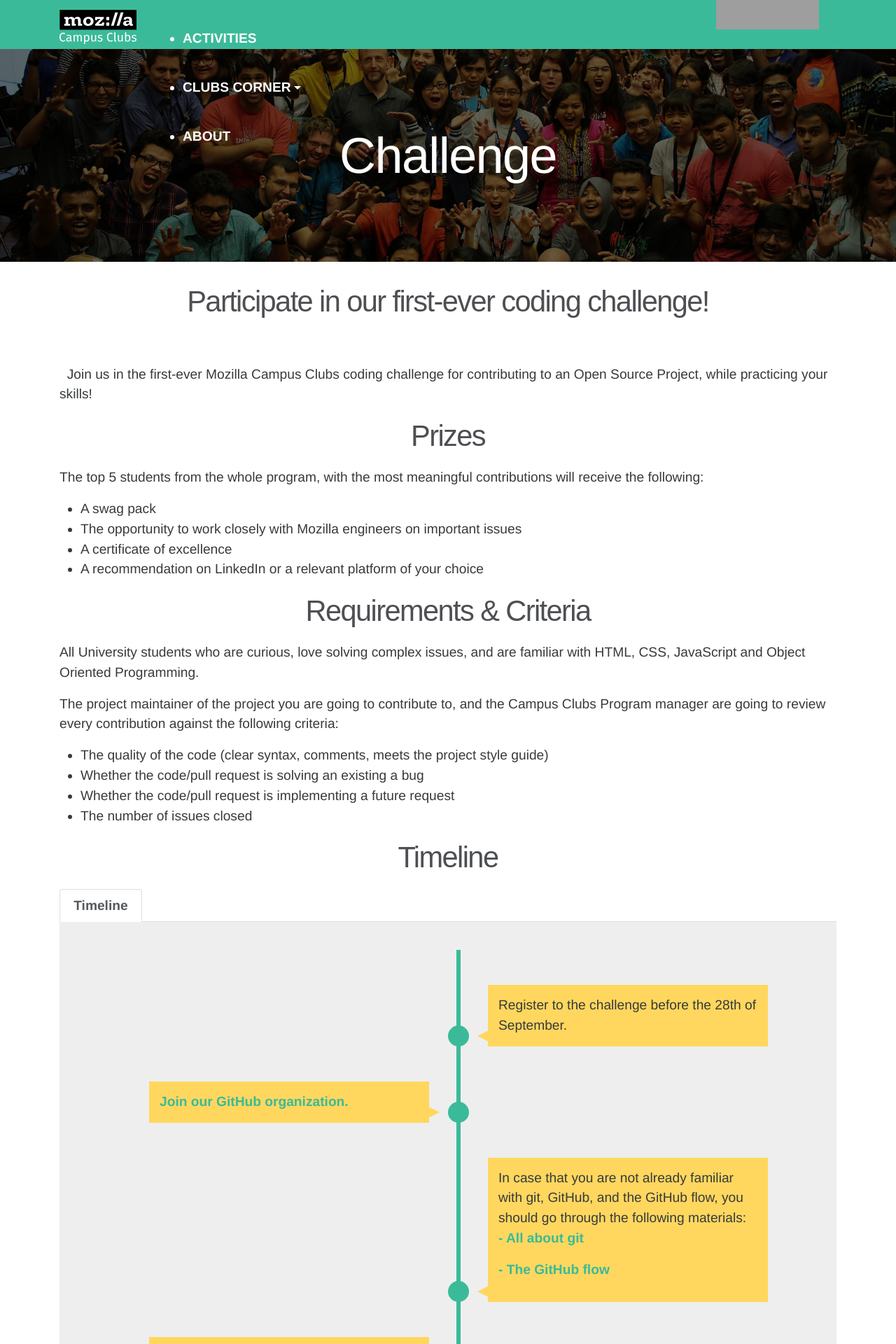
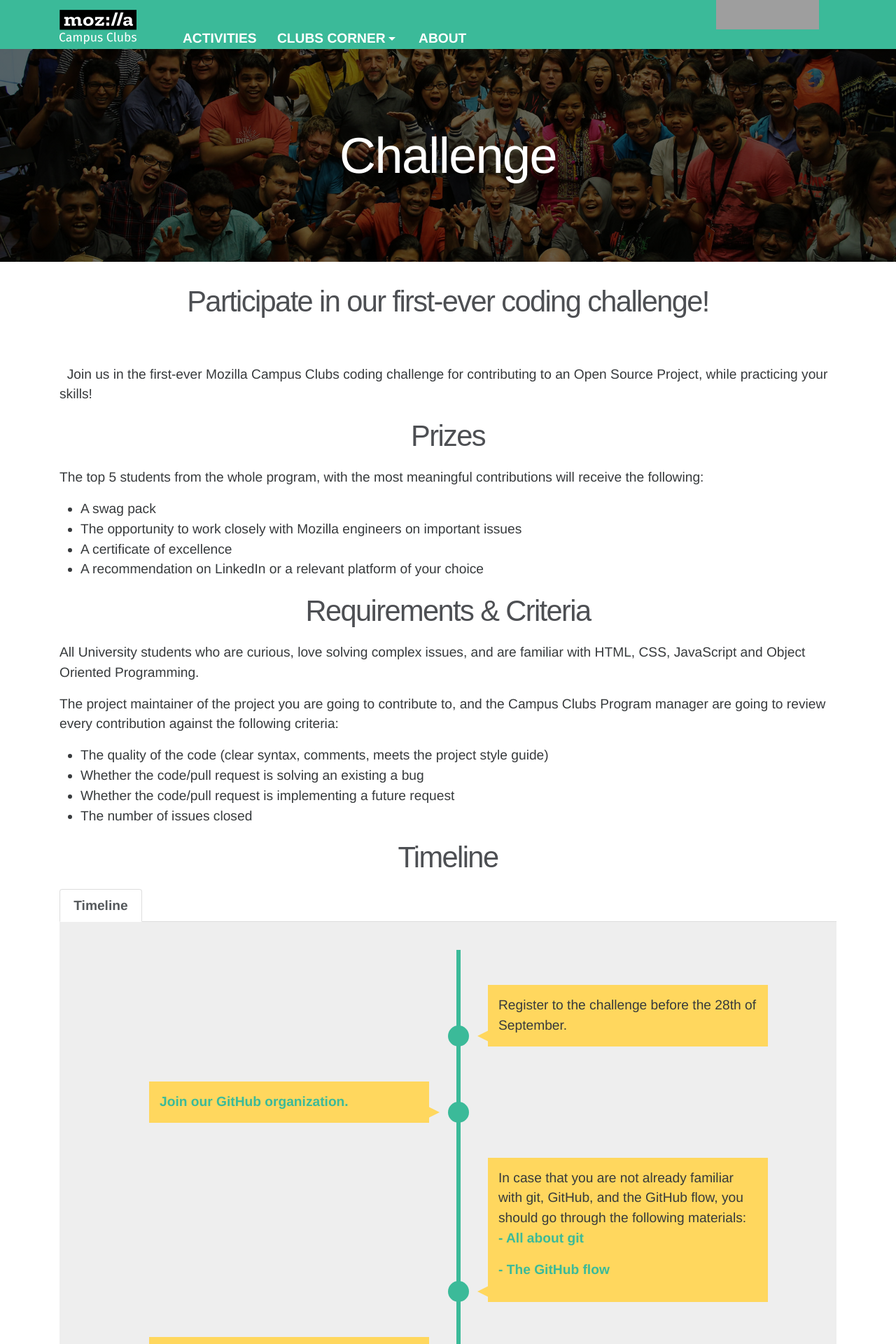
Before and after one commit to mozilla/mozilla-campus-clubs, a Jekyll site: the page built from _pages/challenge.md, in a window 1280 px wide. Shown: the top 1920 px of the page at 70% size. Built offline with Jekyll 4.4.1, drawn with Linux system fonts in a browser that asks for light colours; some web fonts are replaced; grey boxes are pictures that could not be loaded.

Commit message:
Update app.css
app.css changed related to the newly added drop-down menu.

```diff
--- a/static/css/app.css
+++ b/static/css/app.css
@@ -1,3 +1,22 @@
+/*____________________________ Style for dropdown-menu _________________________________*/
+
+nav li{
+	text-decoration: none;
+	display:inline-block;
+}
+
+.dropdown-menu {
+	background-color: rgba(59, 186, 153, 0.8);
+	border-radius: 5px;
+}
+.dropdown-item:hover{
+	background-color: #3BBA99;
+	border-radius: 5px;
+	box-shadow: 0.5px 0.5px 0.5px 0.5px black;
+	text-align:center;
+}
+
+/*_________________________________________________________________________________________*/
 
 .sheetsee  h3 {padding-top: 18px;}
 .sheetsee  h1 {font-size: 36px;}
```
